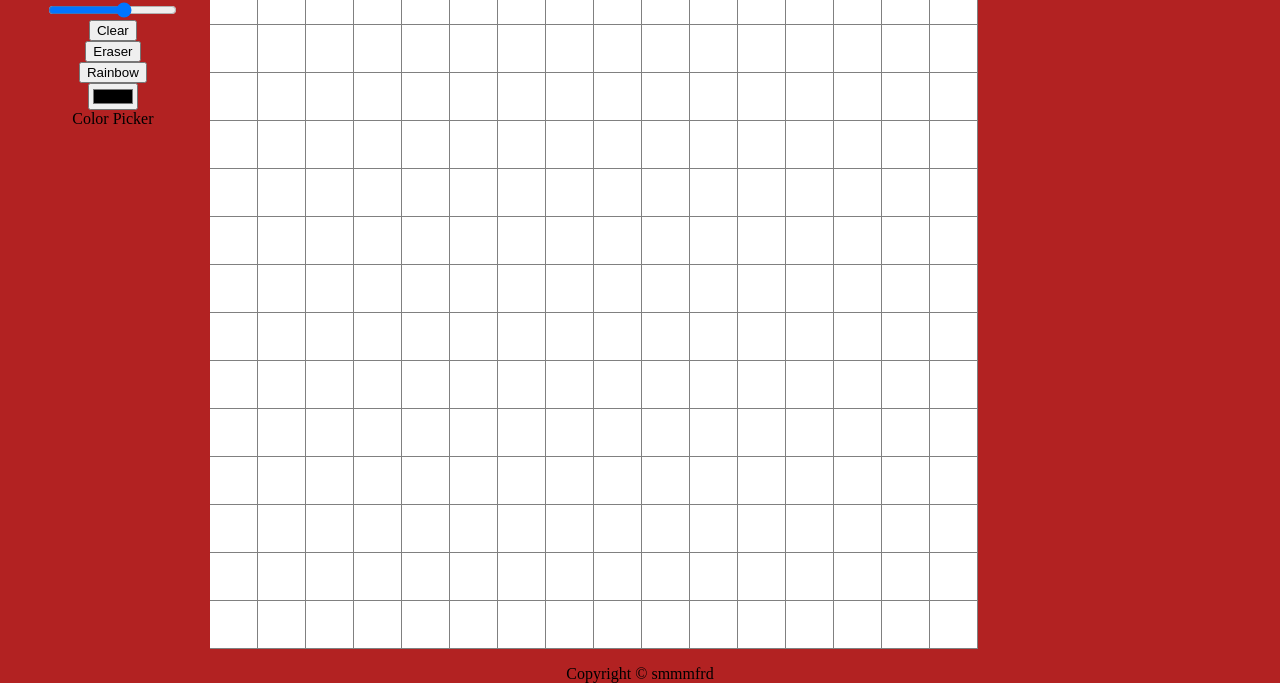
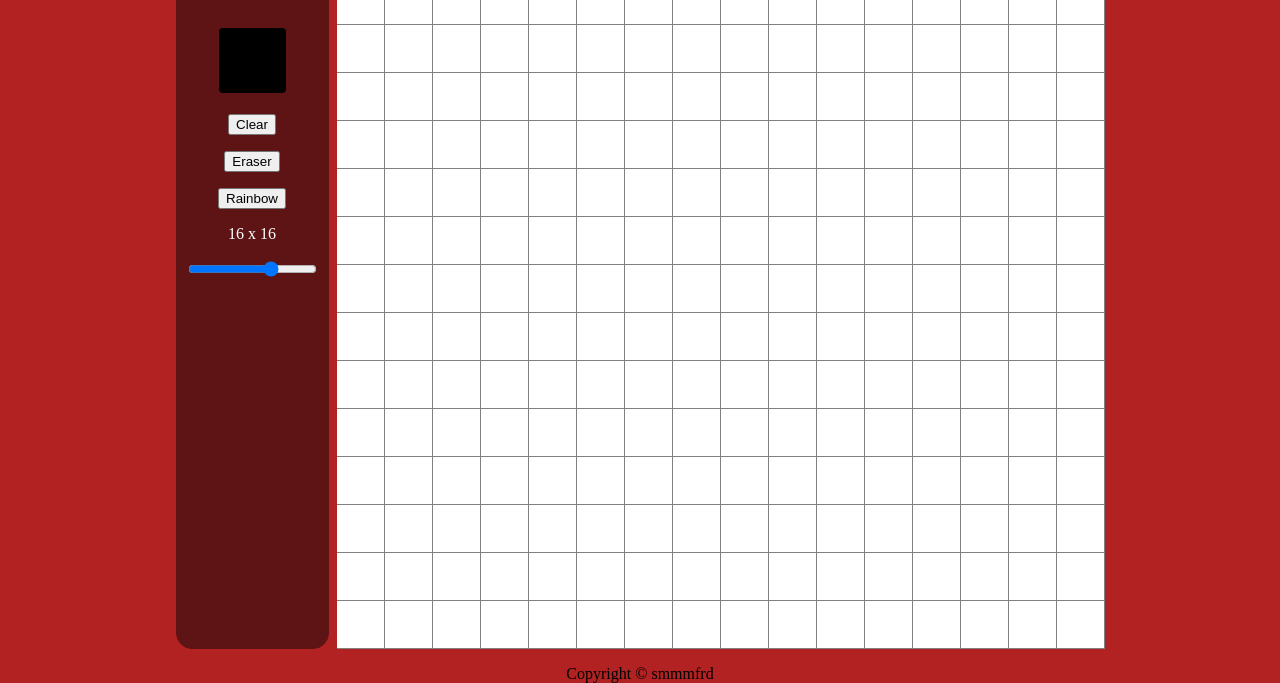
Before and after one commit to smmmfrd/etch-a-sketch, a plain HTML site: page index.html in a window 1280 px wide. Shown: the part 135-818 px from the top of the page. Drawn offline with Linux system fonts and the light colour scheme.

Commit message:
Stylize Color Picker & Reorder Inputs

```diff
--- a/index.html
+++ b/index.html
@@ -14,16 +14,17 @@
     <div id="main">
         <div id="input">
             <h1>Etch-a-Sketch</h1>
-            <button onclick="BuildGrid()">Build Grid</button>
-            <div id="sizeDisplay"></div>
-            <input type="range" min="1" max="6" id="size-changer" oninput="UpdateSize()">
+
+            <input type="color" id="color-picker" value="#000000">
+            <!-- <label for="color-picker">Color Picker</label> -->
 
             <button onclick="BuildGrid()">Clear</button>
             <button onclick="Eraser()">Eraser</button>
             <button onclick="ToggleRainbow()">Rainbow</button>
 
-            <input type="color" id="color-picker" value="#000000">
-            <label for="color-picker">Color Picker</label>
+            <!-- <button onclick="BuildGrid()">Build Grid</button> -->
+            <div id="sizeDisplay"></div>
+            <input type="range" min="0" max="6" value="4" id="size-changer" oninput="UpdateSize()">
 
         </div>
 
--- a/script.js
+++ b/script.js
@@ -18,6 +18,7 @@ function GetSize(){
 function UpdateSize(){
     let newSize = GetSize();
     document.querySelector('#sizeDisplay').textContent = `${newSize} x ${newSize}`;
+    BuildGrid();
 }
 
 function BuildGrid(){
--- a/style.css
+++ b/style.css
@@ -9,14 +9,9 @@ footer{
 
 #main{
     display: flex;
+    justify-content: center;
     padding: 16px;
-}
-
-#input{
-    display: flex;
-    flex-direction: column;
-    align-items: center;
-    text-align: center;
+    gap: 8px;
 }
 
 #etch-a-sketch{
@@ -30,6 +25,39 @@ footer{
     flex-wrap: wrap;
 }
 
-#etch-a-sketch{
+#etch-a-sketch > *{
     user-select: none;
 }
+
+#input{
+    width: 135px;
+    display: flex;
+    flex-direction: column;
+    align-items: center;
+    text-align: center;
+    padding: 8px;
+
+    background-color: rgb(94, 20, 20);
+    border: 1px solid rgb(94, 20, 20);
+    border-radius: 16px;
+
+    gap: 16px;
+
+    color: white;
+}
+
+#color-picker{
+    width: 75px;
+    height: 75px;
+    border: none;
+    cursor: pointer;
+    background-color: transparent;
+}
+#color-picker::-webkit-color-swatch{
+    border-radius: 4px;
+    border: none;
+}
+#color-picker::-moz-color-swatch{
+    border-radius: 4px;
+    border: none;
+}
```
